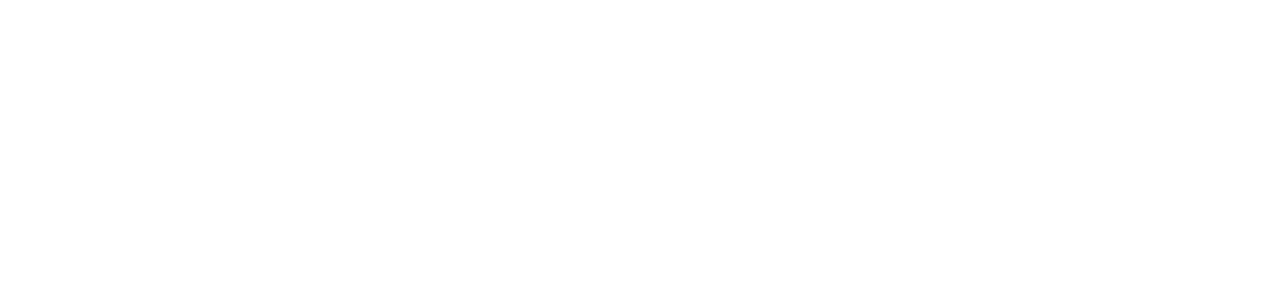
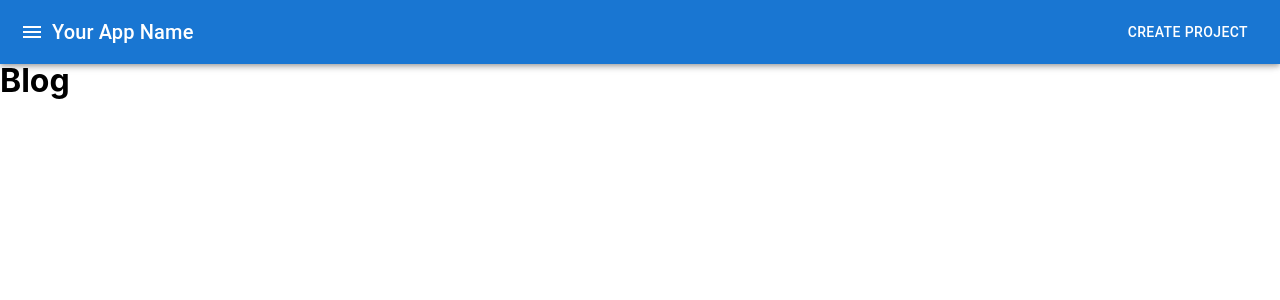
Before and after one commit to mahe1999mh/Project-Gallery, a React (Create React App) app in the folder my-app/: page /admin/dashboard/blog in a window 1280 px wide. Before the commit this address had no page. Shown: the top 300 px of the page. Built offline with nearby package versions, Linux system fonts and the light colour scheme.

Commit message:
updated routes

```diff
--- a/my-app/src/App.js
+++ b/my-app/src/App.js
@@ -1,7 +1,21 @@
 import React from 'react';
-import { useRoutes } from 'react-router-dom';
+import { Outlet, useRoutes } from 'react-router-dom';
 import SignIn from './pages/admin/Login';
 import Sidebar from './pages/admin/Sidebar';
+import Users from './pages/admin/User';
+import CreateProjectForm from './pages/admin/CreateProjectForm/CreateProjectForm';
+import Product from './pages/admin/Product';
+import Blog from './pages/admin/Blog';
+import Login from './pages/admin/Login';
+
+const AdminLayout = () => {
+  return (
+    <>
+      <Sidebar />
+      <Outlet />
+    </>
+  )
+}
 
 const App = () => {
   const routes = [
@@ -10,8 +24,30 @@
       element: <SignIn />,
     },
     {
-      path:'/admin/dashboard',
-      element: <Sidebar />,
+      path: '/login',
+      element: <SignIn />,
+    },
+    {
+      path: '/admin/dashboard',
+      element: <AdminLayout />,
+      children: [
+        {
+          path: "users",
+          element: <Users />
+        },
+        {
+          path: "createProject",
+          element: <CreateProjectForm />
+        },
+        {
+          path: "products",
+          element: <Product />
+        },
+        {
+          path: "blog",
+          element: <Blog />
+        }
+      ]
     }
   ];
 
--- /dev/null
+++ b/my-app/src/pages/admin/Blog.js
@@ -0,0 +1,11 @@
+import React from 'react';
+
+const Blog = () => {
+    return (
+        <div>
+            <h1>Blog</h1>
+        </div>
+    )
+}
+
+export default Blog;
--- /dev/null
+++ b/my-app/src/pages/admin/Product.js
@@ -0,0 +1,11 @@
+import React from 'react';
+
+const Product = () => {
+    return (
+        <div>
+            <h1>Product</h1>
+        </div>
+    )
+}
+
+export default Product;
--- a/my-app/src/pages/admin/Sidebar.jsx
+++ b/my-app/src/pages/admin/Sidebar.jsx
@@ -19,7 +19,9 @@
 import LoginIcon from '@mui/icons-material/Login';
 import NotFoundIcon from '@mui/icons-material/Error';
 import CreatePostForm from './CreateProjectForm/CreateProjectForm';
-import CreateProjectForm from './CreateProjectForm/CreateProjectForm';
+import { Link } from 'react-router-dom';
+import Button from '@mui/material/Button';
+// import CreateProjectForm from './CreateProjectForm/CreateProjectForm';
 
 const Sidebar = () => {
   const [open, setOpen] = useState(false);
@@ -35,9 +37,9 @@
 
   const menuItems = [
     { text: 'Dashboard', icon: <DashboardIcon />, route: '/' },
-    { text: 'User', icon: <PersonIcon />, route: '/user' },
-    { text: 'Product', icon: <ShoppingCartIcon />, route: '/products' },
-    { text: 'Blog', icon: <BookIcon />, route: '/blog' },
+    { text: 'User', icon: <PersonIcon />, route: '/admin/dashboard/users' },
+    { text: 'Product', icon: <ShoppingCartIcon />, route: '/admin/dashboard/products' },
+    { text: 'Blog', icon: <BookIcon />, route: '/admin/dashboard/blog' },
     { text: 'Login', icon: <LoginIcon />, route: '/login' },
     { text: 'Not Found', icon: <NotFoundIcon />, route: '/404' },
   ];
@@ -54,24 +56,23 @@
           >
             <MenuIcon />
           </IconButton>
-          <Typography variant="h6" noWrap>
+          <Typography variant="h6" noWrap sx={{ flexGrow: 1 }}>
             Your App Name
           </Typography>
+          <Link to={"/admin/dashboard/createProject"} style={{ textDecoration: 'none', color: 'white' }}><Button color="inherit">Create Project</Button></Link>
         </Toolbar>
       </AppBar>
 
       <Drawer anchor="left" open={open} onClose={handleDrawerToggle}>
         <List>
+
           {menuItems.map((item, index) => (
-            <ListItem
-              button
-              key={index}
-              selected={selectedIndex === index}
-              onClick={() => handleListItemClick(index)}
-            >
-              <ListItemIcon>{item.icon}</ListItemIcon>
-              <ListItemText primary={item.text} />
-            </ListItem>
+            <Link style={{ textDecoration: "none", color: "black" }} to={item.route} key={index}>
+              <ListItem>
+                <ListItemIcon>{item.icon}</ListItemIcon>
+                <ListItemText primary={item.text} />
+              </ListItem>
+            </Link>
           ))}
         </List>
 
@@ -82,11 +83,7 @@
 
       {/* Main content area */}
       <div style={{ marginLeft: open ? 230 : 0, padding: '20px', transition: 'margin-left 0.3s' }}>
-        {/* Your main content goes here */}
-        <Typography variant="h4">Welcome to Your App</Typography>
-        <CreateProjectForm/>
-
-        <p>This is your main content area.</p>
+        {/* <p>This is your main content area.</p> */}
       </div>
     </div>
   );
--- /dev/null
+++ b/my-app/src/pages/admin/User.js
@@ -0,0 +1,11 @@
+import React from 'react';
+
+const Users = () => {
+    return (
+        <div>
+            <h1>Users</h1>
+        </div>
+    )
+}
+
+export default Users;
```
